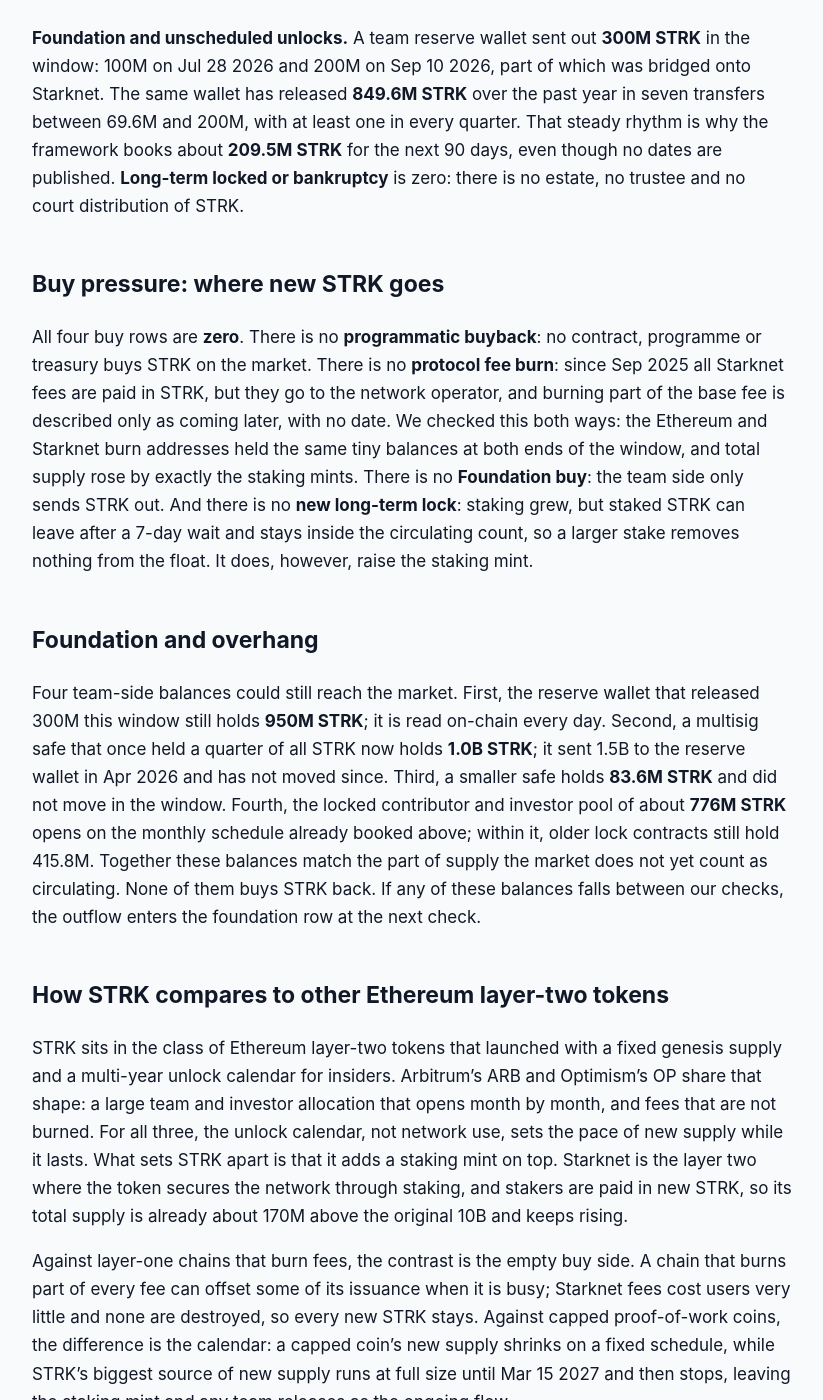
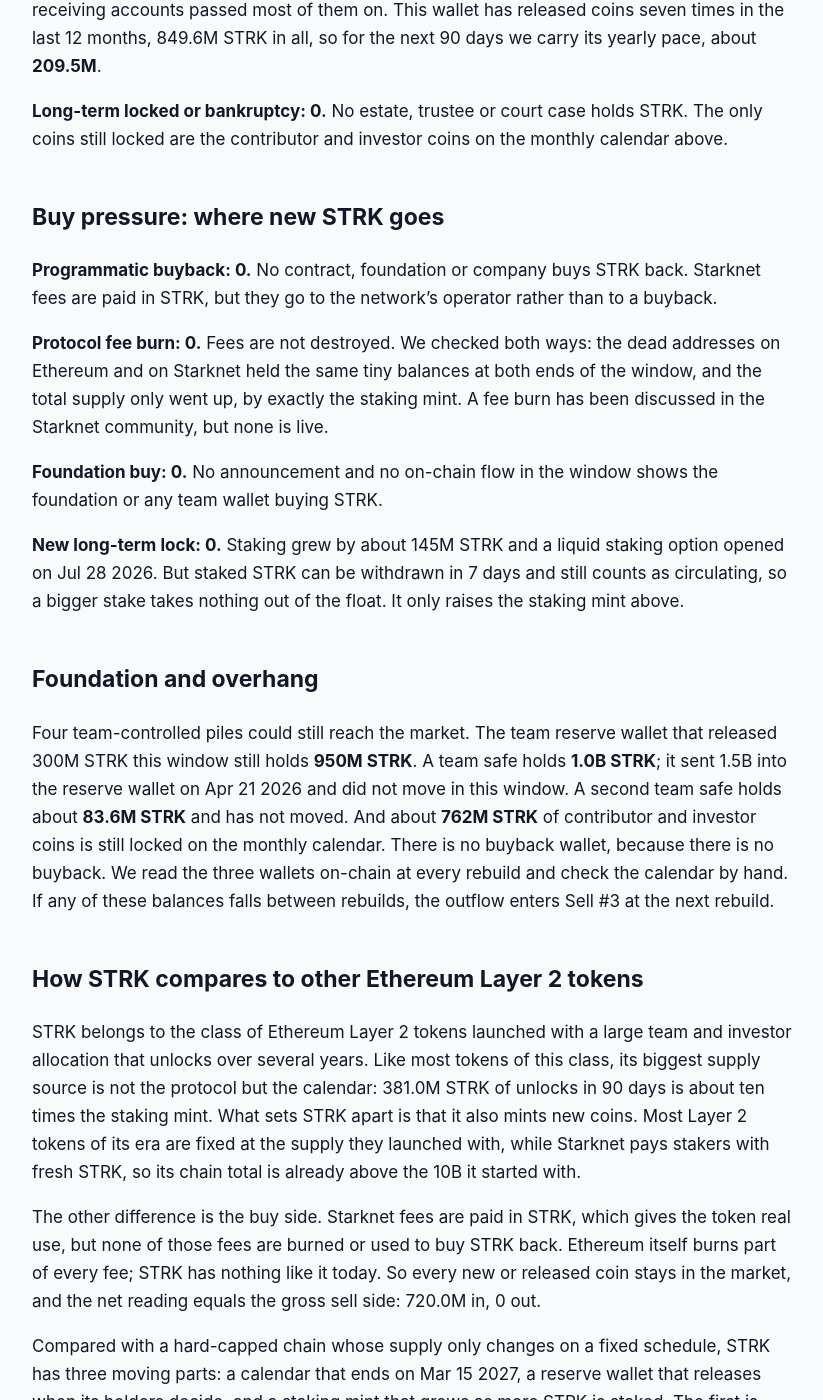
Before and after one commit to jeevansongmy-spec/mrnasdog-articles, a Jekyll site: the page built from crypto/strk-pressure-framework.md, in a window 1280 px wide and 1400 px high, scrolled down 1272 px. Shown: the whole window, without its empty margins (228-1051 px from the left). Built offline with Jekyll 4.4.1, drawn with Linux system fonts in a browser that asks for light colours; some of the changed text lies outside the part shown.

Commit message:
publish: crypto/strk-pressure-framework

```diff
--- a/crypto/strk-pressure-framework.md
+++ b/crypto/strk-pressure-framework.md
@@ -1,49 +1,65 @@
 ---
-title:         "STRK Inflation Analysis · September 2026 · Supply growing · projected to keep growing"
-description:   "STRK is strongly inflationary: monthly unlocks (381M), a team reserve (300M) and a staking mint (37.7M), with no burn or buyback, lift supply 9.78% in 90 days."
+title:         "STRK Inflation Analysis · October 2026 · Supply growing · projected to keep growing"
+description:   "STRK is strongly inflationary: monthly unlocks (381M), a team reserve (300M) and a staking mint (39.0M), with no burn or buyback, lift supply 9.70% in 90 days."
 canonical_url: "https://mrnasdog.com/research/strk/inflation"
 tags:          ["crypto", "strk", "starknet", "layer2"]
 published:     true
 ---
 
-Originally published at [STRK Inflation Analysis · September 2026 · Supply growing · projected to keep growing](https://mrnasdog.com/research/strk/inflation).
+Originally published at [STRK Inflation Analysis · October 2026 · Supply growing · projected to keep growing](https://mrnasdog.com/research/strk/inflation).
 
-# STRK Inflation Analysis · September 2026 · Supply growing · projected to keep growing
+# STRK Inflation Analysis · October 2026 · Supply growing · projected to keep growing
 
-The MrNasdog Pressure Framework reads STRK, the token of the Starknet layer two, as **strongly inflationary**: about **718.7M STRK** reached the market in the last 90 days against a buy side of **zero**, a net **+9.78%** of the 7.35B circulating supply, with about **+8.55%** expected over the next 90 days. Most of it is the monthly unlock of up to **127M STRK** for early contributors and investors, which runs until Mar 15 2027, plus releases from a team reserve wallet and a small staking mint. Starknet has no fee burn and no buyback, so nothing takes STRK back off the market.
+**STRK supply is growing fast.** Over the 90 days to Oct 7 2026 about **720.0M STRK** reached the market — **381.0M** from the monthly contributor and investor unlocks, **300.0M** released from a team reserve wallet and **39.0M** newly minted for stakers — while nothing was burned or bought back. That is **+9.70%** of the 7.42B STRK in circulation, with about **+8.48%** expected in the next 90 days. The monitor reads **+12.69%**; the monthly unlocks keep coming until Mar 15 2027.
 
 ## The verdict, in one paragraph
 
-Over the trailing 90 days (Jul 1 to Sep 29 2026) the Starknet ledger shows **718.7M STRK** of sell pressure and **0** of buy pressure, a net **+9.78%** of circulating supply. For the next 90 days (to Dec 28 2026) the framework books **628.2M STRK**, or **+8.55%**. The inflation monitor reads **+12.79%** for the same trailing window, a gap of **3.01 percentage points**, which is above the 0.5-point line and so carries a monitor-gap warning on the coin page. We walked every source class to explain it: the monitor's count steps up on fixed calendar days and runs about **152.5M STRK** ahead of every outflow we can find on-chain, while it does not count the **37.7M STRK** newly minted for stakers at all. STRK is a token in heavy unlock season: supply grows on a calendar, and nothing on the buy side answers it.
+The MrNasdog Pressure Framework reads Starknet's STRK at **+9.70%** net supply growth over the last 90 days and **+8.48%** over the next 90. The monitor reads **+12.69%** for the same window, a gap of **2.99 percentage points**, which is above our 0.5-point line, so the page carries a ⚠ monitor gap note. We walked five kinds of sources to explain it: on-chain we trace 681M STRK of the monitor's 835.8M rise, and the rest matches no outflow we can find, so our number stays. In one line: **STRK is inflationary by unlock schedule, with a team reserve and a staking mint on top and no burn on the other side.**
 
 ## Sell pressure: where new STRK comes from
 
-**Protocol inflation.** Starknet pays stakers in newly minted STRK. The token contract on Ethereum minted **37.7M STRK** in the window, in 29 equal batches of 1.3M, about one every three days, and its total supply rose from 10.13B to 10.17B by exactly that amount. The mint follows a curve tied to how much STRK is staked: stake rose from about **1.42B** to **1.59B STRK** during the window, and the curve at those levels gives almost the same figure. With no change to the curve scheduled, the next 90 days book the same 37.7M.
+**Protocol inflation: 39.0M STRK.** Starknet pays its stakers in brand-new STRK. The coins are minted on Ethereum, where the STRK token lives, in blocks of 1.3M about every three days and sent to the staking rewards contract. We counted 30 such mints in the window, and the token's total supply rose by exactly 39.0M STRK, from 10.135B to 10.174B. The yearly rate follows a minting curve that grows with the square root of the share staked: it read about 151.8M STRK a year at the start of the window and about **159.7M** now, because staking grew from 1.42B to 1.57B STRK. We carry the measured 39.0M forward.
 
-**Vesting unlocks.** The largest row. Early contributors and investors, who together received about 38% of the original 10B STRK, unlock up to **127M STRK** on the 15th of every month from Apr 15 2025 to Mar 15 2027. Three unlocks fell inside the last 90 days, on Jul 15, Aug 15 and Sep 15 2026, for **381M STRK**, and three more fall in the next 90, on Oct 15, Nov 15 and Dec 15 2026, for another **381M**. About 776M STRK is still locked after the Sep 15 unlock. One group of older lock contracts paid **61.8M STRK** to its owners in the window, but those coins are part of the same schedule and are not counted twice.
+**Vesting unlocks: 381.0M STRK.** Early contributors and investors receive up to 127M STRK on the 15th of each month, a schedule that started at this size on Apr 15 2025 and ends on Mar 15 2027. Three of these unlocks fell inside the window (Jul 15, Aug 15 and Sep 15 2026) and three more fall inside the next 90 days (Oct 15, Nov 15 and Dec 15 2026), so the row is **381.0M** both ways. About 762M STRK is still locked after September.
 
-**Foundation and unscheduled unlocks.** A team reserve wallet sent out **300M STRK** in the window: 100M on Jul 28 2026 and 200M on Sep 10 2026, part of which was bridged onto Starknet. The same wallet has released **849.6M STRK** over the past year in seven transfers between 69.6M and 200M, with at least one in every quarter. That steady rhythm is why the framework books about **209.5M STRK** for the next 90 days, even though no dates are published. **Long-term locked or bankruptcy** is zero: there is no estate, no trustee and no court distribution of STRK.
+**Foundation and unscheduled unlocks: 300.0M STRK.** A team reserve wallet, funded straight from the original STRK supply, sent out 100M STRK on Jul 28 2026 and 200M on Sep 10 2026. The coins went through two middle wallets and across the bridge onto Starknet, where the receiving accounts passed most of them on. This wallet has released coins seven times in the last 12 months, 849.6M STRK in all, so for the next 90 days we carry its yearly pace, about **209.5M**.
+
+**Long-term locked or bankruptcy: 0.** No estate, trustee or court case holds STRK. The only coins still locked are the contributor and investor coins on the monthly calendar above.
 
 ## Buy pressure: where new STRK goes
 
-All four buy rows are **zero**. There is no **programmatic buyback**: no contract, programme or treasury buys STRK on the market. There is no **protocol fee burn**: since Sep 2025 all Starknet fees are paid in STRK, but they go to the network operator, and burning part of the base fee is described only as coming later, with no date. We checked this both ways: the Ethereum and Starknet burn addresses held the same tiny balances at both ends of the window, and total supply rose by exactly the staking mints. There is no **Foundation buy**: the team side only sends STRK out. And there is no **new long-term lock**: staking grew, but staked STRK can leave after a 7-day wait and stays inside the circulating count, so a larger stake removes nothing from the float. It does, however, raise the staking mint.
+**Programmatic buyback: 0.** No contract, foundation or company buys STRK back. Starknet fees are paid in STRK, but they go to the network's operator rather than to a buyback.
+
+**Protocol fee burn: 0.** Fees are not destroyed. We checked both ways: the dead addresses on Ethereum and on Starknet held the same tiny balances at both ends of the window, and the total supply only went up, by exactly the staking mint. A fee burn has been discussed in the Starknet community, but none is live.
+
+**Foundation buy: 0.** No announcement and no on-chain flow in the window shows the foundation or any team wallet buying STRK.
+
+**New long-term lock: 0.** Staking grew by about 145M STRK and a liquid staking option opened on Jul 28 2026. But staked STRK can be withdrawn in 7 days and still counts as circulating, so a bigger stake takes nothing out of the float. It only raises the staking mint above.
 
 ## Foundation and overhang
 
-Four team-side balances could still reach the market. First, the reserve wallet that released 300M this window still holds **950M STRK**; it is read on-chain every day. Second, a multisig safe that once held a quarter of all STRK now holds **1.0B STRK**; it sent 1.5B to the reserve wallet in Apr 2026 and has not moved since. Third, a smaller safe holds **83.6M STRK** and did not move in the window. Fourth, the locked contributor and investor pool of about **776M STRK** opens on the monthly schedule already booked above; within it, older lock contracts still hold 415.8M. Together these balances match the part of supply the market does not yet count as circulating. None of them buys STRK back. If any of these balances falls between our checks, the outflow enters the foundation row at the next check.
+Four team-controlled piles could still reach the market. The team reserve wallet that released 300M STRK this window still holds **950M STRK**. A team safe holds **1.0B STRK**; it sent 1.5B into the reserve wallet on Apr 21 2026 and did not move in this window. A second team safe holds about **83.6M STRK** and has not moved. And about **762M STRK** of contributor and investor coins is still locked on the monthly calendar. There is no buyback wallet, because there is no buyback. We read the three wallets on-chain at every rebuild and check the calendar by hand. If any of these balances falls between rebuilds, the outflow enters Sell #3 at the next rebuild.
 
-## How STRK compares to other Ethereum layer-two tokens
+## How STRK compares to other Ethereum Layer 2 tokens
 
-STRK sits in the class of Ethereum layer-two tokens that launched with a fixed genesis supply and a multi-year unlock calendar for insiders. Arbitrum's ARB and Optimism's OP share that shape: a large team and investor allocation that opens month by month, and fees that are not burned. For all three, the unlock calendar, not network use, sets the pace of new supply while it lasts. What sets STRK apart is that it adds a staking mint on top. Starknet is the layer two where the token secures the network through staking, and stakers are paid in new STRK, so its total supply is already about 170M above the original 10B and keeps rising.
+STRK belongs to the class of Ethereum Layer 2 tokens launched with a large team and investor allocation that unlocks over several years. Like most tokens of this class, its biggest supply source is not the protocol but the calendar: 381.0M STRK of unlocks in 90 days is about ten times the staking mint. What sets STRK apart is that it also mints new coins. Most Layer 2 tokens of its era are fixed at the supply they launched with, while Starknet pays stakers with fresh STRK, so its chain total is already above the 10B it started with.
 
-Against layer-one chains that burn fees, the contrast is the empty buy side. A chain that burns part of every fee can offset some of its issuance when it is busy; Starknet fees cost users very little and none are destroyed, so every new STRK stays. Against capped proof-of-work coins, the difference is the calendar: a capped coin's new supply shrinks on a fixed schedule, while STRK's biggest source of new supply runs at full size until Mar 15 2027 and then stops, leaving the staking mint and any team releases as the ongoing flow.
+The other difference is the buy side. Starknet fees are paid in STRK, which gives the token real use, but none of those fees are burned or used to buy STRK back. Ethereum itself burns part of every fee; STRK has nothing like it today. So every new or released coin stays in the market, and the net reading equals the gross sell side: 720.0M in, 0 out.
+
+Compared with a hard-capped chain whose supply only changes on a fixed schedule, STRK has three moving parts: a calendar that ends on Mar 15 2027, a reserve wallet that releases when its holders decide, and a staking mint that grows as more STRK is staked. The first is known in advance; the other two are not.
 
 ## What to watch in the next 90 days
 
-First, the three monthly unlocks of up to **127M STRK** each on **Oct 15 2026**, **Nov 15 2026** and **Dec 15 2026**, which make up most of the next-90-day figure. Second, the team reserve wallet holding **950M STRK**: its releases have come every one to three months, and a quiet quarter would cut the forecast by up to 209.5M. Third, the older lock contracts reach the end of their four-year release around **Nov 29 2026**, after which their remaining 415.8M can be claimed in full. Fourth, the fee burn Starknet has said is coming: if it goes live, the protocol fee burn row would stop being zero. Fifth, the next staking upgrade and any change to the minting curve, which would move the 37.7M staking mint.
+**Oct 15 2026, Nov 15 2026 and Dec 15 2026:** the next three contributor and investor unlocks, up to 127M STRK each. Each one should add about 1.7% to the float on its day.
+
+**The team reserve wallet (950M STRK):** its last two releases came on Jul 28 and Sep 10 2026. A new release would move the reading most; our next-90-day figure already assumes about 209.5M.
+
+**The staking minting curve:** the minting constant has sat at 4% all window. Any governance change to it, or a big jump in the amount staked, would change the 39.0M staking mint.
+
+**Fee rules:** Starknet v0.14.4 went live on Oct 6 2026 with new gas weights, and a proposal to tie the base fee to the STRK price is open. Neither burns STRK; a real fee burn would be the first buy-side mechanism.
 
 ## Summary
 
-The MrNasdog Pressure Framework reads STRK at **+9.78% net** over the trailing 90 days and about **+8.55%** over the next 90: **381M STRK** from the monthly contributor and investor unlock, **300M** from a team reserve wallet and **37.7M** minted for stakers, against no fee burn and no buyback. The structural driver is an insider unlock calendar that runs until Mar 15 2027, with a staking mint that grows as more STRK is staked. The key risk is the team side: 950M STRK in the reserve wallet and 1.0B in a safe that has not moved could add to supply on no published schedule. Starknet's original 10B supply is no longer a ceiling, because the staking mint keeps adding new STRK.
+Starknet's STRK reads **+9.70%** net supply growth over the last 90 days and about **+8.48%** over the next 90, against a monitor reading of **+12.69%**. The growth comes from monthly unlocks of up to 127M STRK until Mar 15 2027, releases from a team reserve wallet that still holds 950M STRK, and a staking mint of about 39.0M STRK per 90 days. Nothing is burned or bought back, so every new coin stays in the market. The main risk is the reserve and the two team safes, about 2.0B STRK in all, which have no published release schedule.
 
-*MrNasdog Pressure Framework analysis of STRK, Metric 1 — Inflation. Data + explanation only. Not financial advice. Checked Sep 29 2026.*
+*MrNasdog Pressure Framework analysis of STRK, Metric 1 — Inflation. Data + explanation only. Not financial advice. Checked Oct 8 2026.*
```
